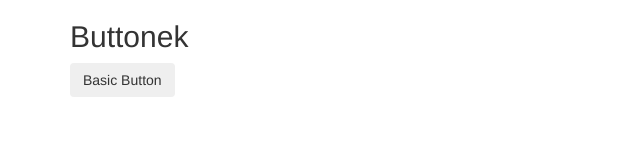
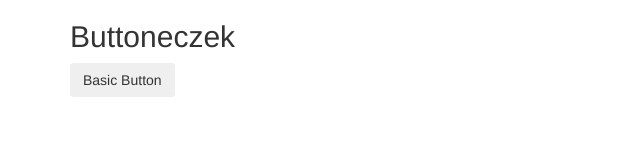
Before and after one commit to KonradBorawski/KonradBorawski.github.io, a plain HTML site: page index.html in a window 1280 px wide. Shown: the full height of the page, 0-640 px from the left. Drawn offline with nearby package versions, Linux system fonts and the light colour scheme.

Commit message:
HTML test
test

```diff
--- /dev/null
+++ b/LInk do strony.txt
@@ -0,0 +1 @@
+KonradBorawski.github.io.
--- a/index.html
+++ b/index.html
@@ -11,7 +11,7 @@
 <body>
 
 <div class="container">
-  <h2>Buttonek</h2>
+  <h2>Buttoneczek</h2>
   <button type="button" class="btn">Basic Button</button>
 </div>
 
```
Also changed, not shown: 1 other file.
